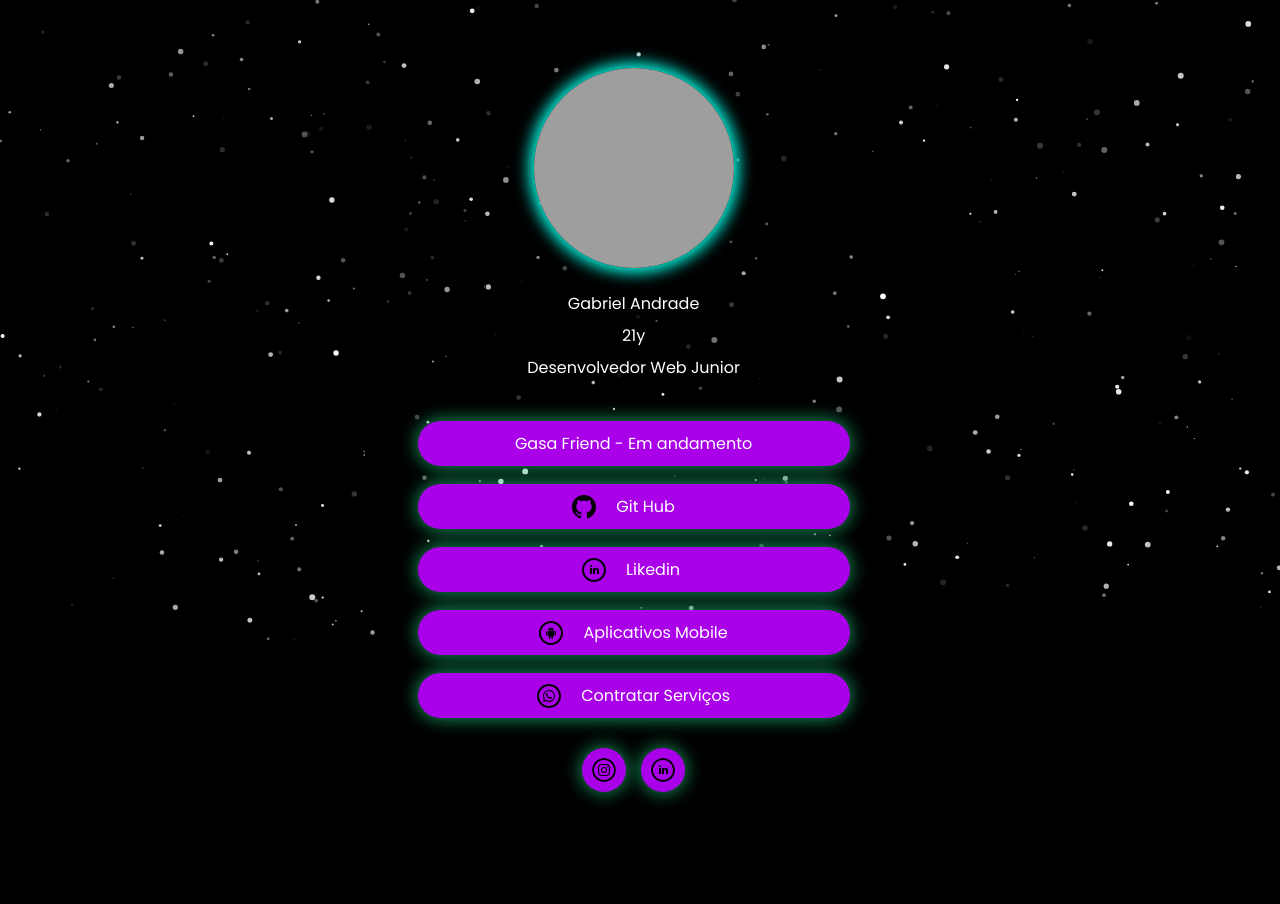
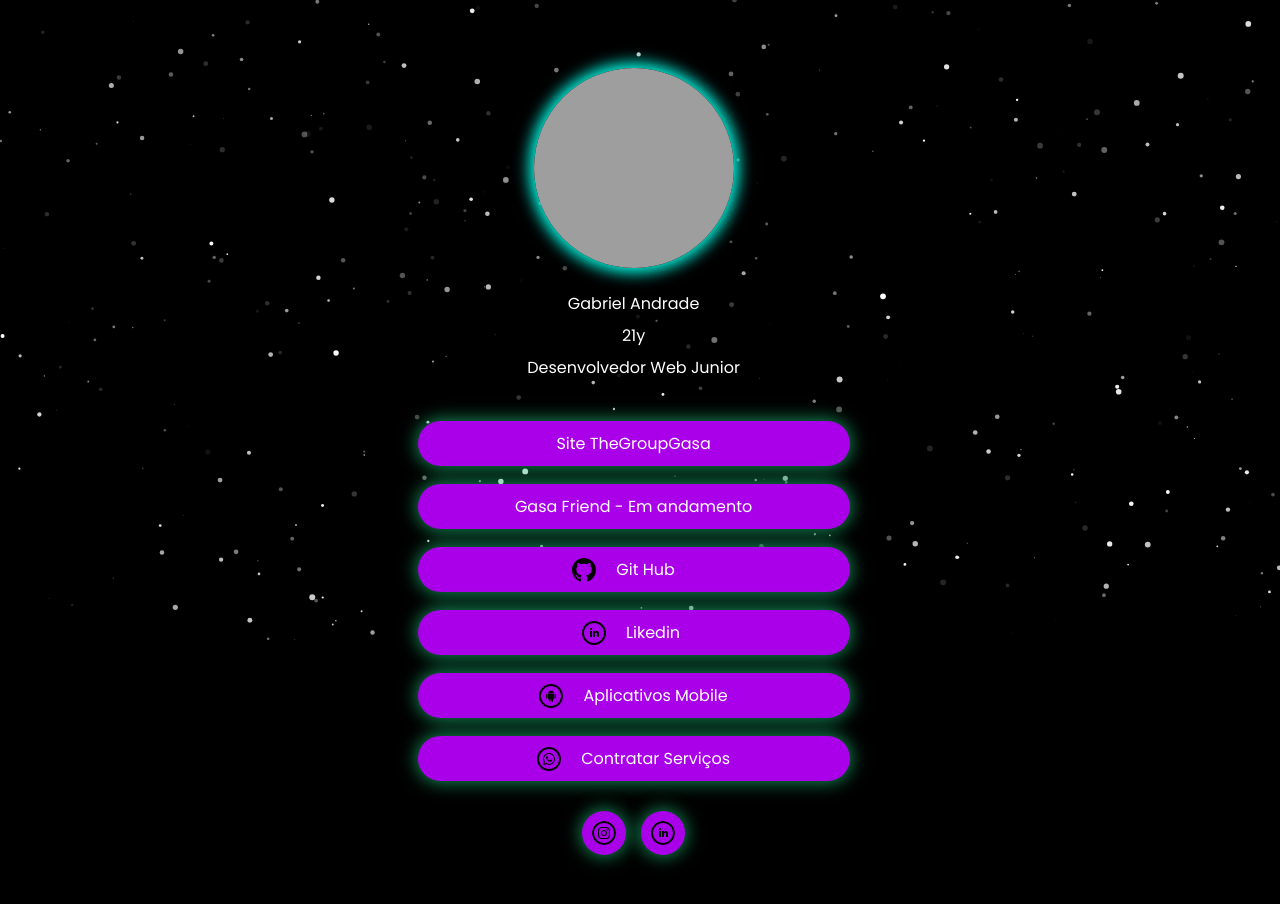
Before and after one commit to amaralzando/Tela-Inicial-The-groupGasa, a plain HTML site: page index.html in a window 1280 px wide. Drawn offline with Linux system fonts and the light colour scheme; grey boxes are pictures that could not be loaded.

Commit message:
alteracao

```diff
--- a/index.html
+++ b/index.html
@@ -19,6 +19,12 @@
 
         </div>
         <div class="buttons-container">
+            <a href="www.thegroupgasa.com.br">
+                <div class="gasafriend-btn">
+                    <!--<img src="" alt="">-->
+                    <p>Site TheGroupGasa</p>
+                </div>
+                </a>
             <a href="https://gasafriend.vercel.app/">
             <div class="gasafriend-btn">
                 <!--<img src="" alt="">-->
```
